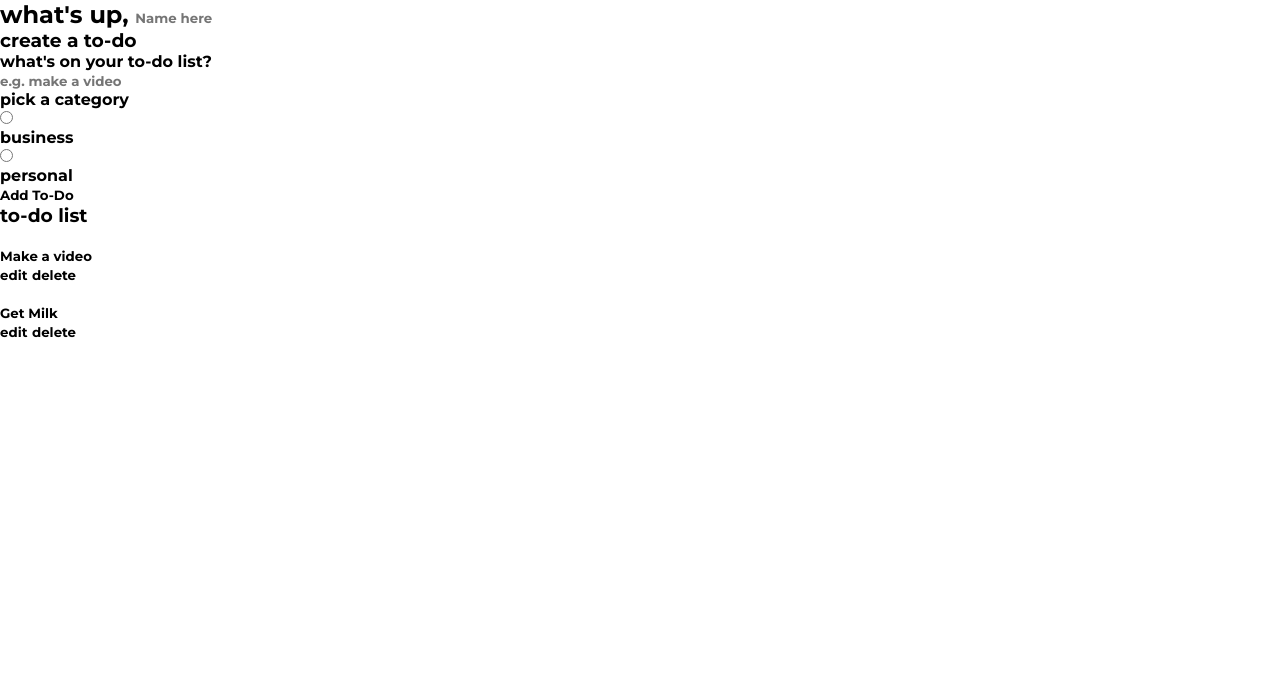
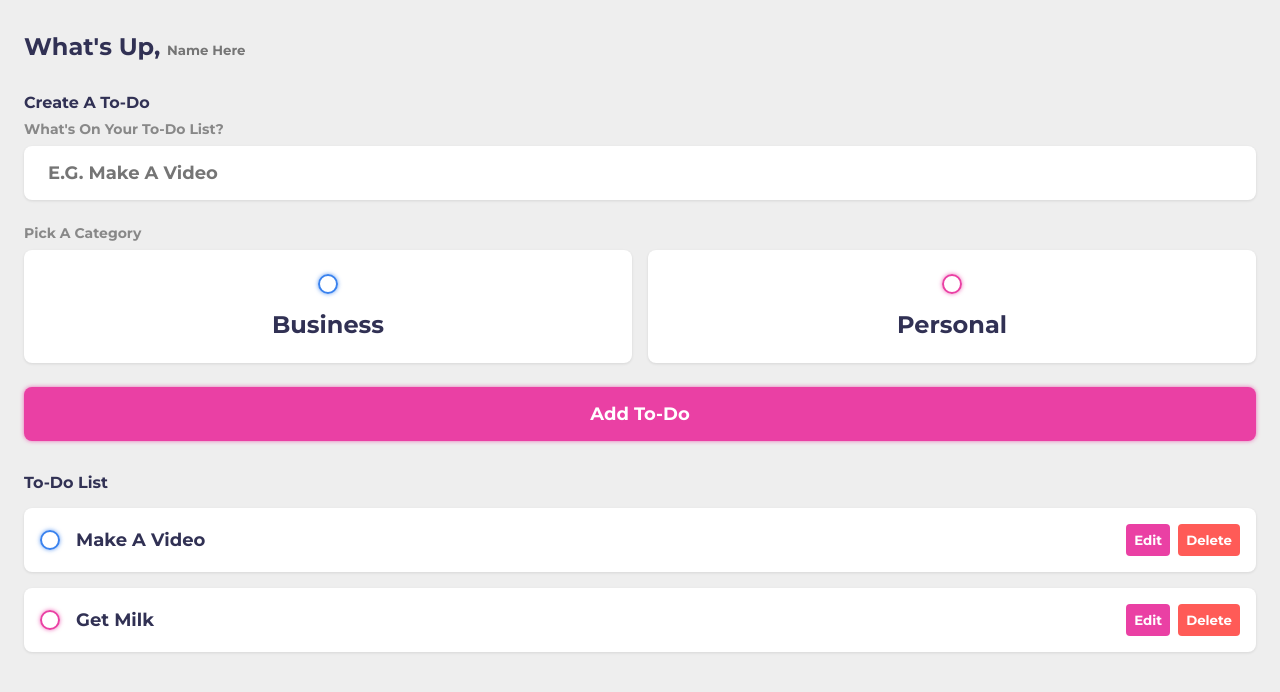
Before and after one commit to An7onioRS/to-do-list-proj, a website built with webpack: page src/index.html in a window 1280 px wide. Built offline with nearby package versions, Linux system fonts and the light colour scheme.

Commit message:
Add style to web page

```diff
--- a/src/style.css
+++ b/src/style.css
@@ -3,9 +3,10 @@
 :root {
     --primary: #EA40A4;
     --business: #3A82EE;
-    --personal: var(var(--primary));
+    --personal: var(--primary);
     --light: #EEE;
     --dark: #313154;
+    --grey: #888;
     --danger: #FF5B57;
 
     --shadow: 0 1px 3px rgba(0, 0, 0, 0.1);
@@ -18,6 +19,7 @@
     margin: 0; padding: 0;
     box-sizing: border-box;
     font-family: 'montserrat', 'sans-serif';
+    text-transform: capitalize;
 }
 
 input:not([type="radio"]):not([tyoe="checkbox"]), button {
@@ -27,3 +29,205 @@ input:not([type="radio"]):not([tyoe="checkbox"]), button {
     background: none;
     cursor: initial;
 }
+
+body {
+    background: var(--light);
+    color: var(--dark);
+}
+
+section {
+    margin-top: 2rem;
+    margin-bottom: 2rem;
+    padding-left: 1.5rem;
+    padding-right: 1.5rem;
+}
+
+h3 {
+    color: var(--dark);
+    font-size: 1rem;
+    font-weight: 400;
+    margin-bottom: 0.5rem;
+}
+
+h4 {
+    color: var(--grey);
+    font-size: 0.875rem;
+    font-weight: 700;
+    margin-bottom: 0.5rem;
+}
+
+.greeting .title {
+    display: flex;
+}
+
+.greeting .title input {
+    margin-left: 0.5rem;
+    flex: 1 1 0%;
+    min-width: 0;
+}
+
+.greeting .title,
+.greeting .title input {
+    color: var(--dark);
+    font-size: 1.5rem;
+    font-weight: 700;
+}
+
+.create-todo input[type="text"] {
+    display: block;
+    width: 100%;
+    font-size: 1.125rem;
+    padding: 1rem 1.5rem;
+    color: var(--dark);
+    background-color: #FFF;
+    border-radius: 0.5rem;
+    box-shadow: var(--shadow);
+    margin-bottom: 1.5rem;
+}
+
+.create-todo .options {
+    display: grid;
+    grid-template-columns: repeat(2, 1fr);
+    gap: 1rem;
+    margin-bottom: 1.5rem;
+}
+
+.create-todo .options label {
+    display: flex;
+    flex-direction: column;
+    align-items: center;
+    justify-content: center;
+    padding: 1.5rem;
+    background-color: #FFF;
+    border-radius: 0.5rem;
+    box-shadow: var(--shadow);
+    cursor: pointer;
+}
+
+input[type="radio"],
+input[type="checkbox"] {
+    display: none;
+}
+
+.bubble {
+    display: flex;
+    align-items: center;
+    justify-content: center;
+    width: 20px;
+    height: 20px;
+    border-radius: 50%;
+    border: 2px solid var(--business);
+    box-shadow: var(--business-glow);
+}
+
+.bubble.personal {
+    border-color: var(--personal);
+    box-shadow: var(--personal-glow);
+}
+
+.bubble::after {
+    content: "";
+    display: block;
+    opacity: 0;
+    height: 0px;
+    width: 0px;
+    background-color: var(--business);
+    box-shadow: var(--business-glow);
+    border-radius: 50%;
+    transition: 0.2s ease-in;
+}
+
+.bubble.personal::after {
+    background-color: var(--personal);
+    box-shadow: var(--personal-glow);
+}
+
+input:checked ~ .bubble::after {
+    width: 10px;
+    height: 10px;
+    opacity: 1;
+}
+
+.create-todo .options label div {
+    color: var(--dark);
+    font-size: 1.5rem;
+    margin-top: 1rem;
+}
+
+.create-todo input[type="submit"] {
+    display: block;
+    width: 100%;
+    font-size: 1.125rem;
+    padding: 1rem 1.5rem;
+    color: #FFF;
+    background-color: var(--primary);
+    border-radius: 0.5rem;
+    box-shadow: var(--personal-glow);
+    cursor: pointer;
+    transition: 0.2s ease-in-out;
+}
+
+.create-todo input[type="submit"]:hover {
+    opacity: 0.75;
+}
+
+.todo-list .list {
+    margin: 1rem 0;
+}
+
+.todo-list .todo-item {
+    display: flex;
+    align-items: center;
+    background-color: #FFF;
+    padding: 1rem;
+    border-radius: 0.5rem;
+    box-shadow: var(--shadow);
+    margin-bottom: 1rem;
+}
+
+.todo-item label {
+    display: block;
+    margin-right: 1rem;
+    cursor: pointer;
+}
+
+.todo-item .todo-content {
+    flex: 1 1 0%;
+}
+
+.todo-item .todo-content input {
+    color: var(--dark);
+    font-size: 1.125rem;
+}
+
+.todo-item .actions {
+    display: flex;
+    align-items: center;
+}
+
+.todo-item .actions button {
+    display: block;
+    padding: .5rem;
+    border-radius: 0.25rem;
+    color: #FFF;
+    cursor: pointer;
+    transition: 0.2s ease-in-out;
+}
+
+.todo-item .actions button:hover {
+    opacity: 0.75;
+}
+
+.todo-item .actions .edit {
+    margin-right: 0.5rem;
+    background-color: var(--primary);
+}
+
+.todo-item .actions .delete {
+    background-color: var(--danger);
+}
+
+.todo-item.done .todo-content input {
+    text-decoration: line-through;
+    color: var(--grey);
+}
```
